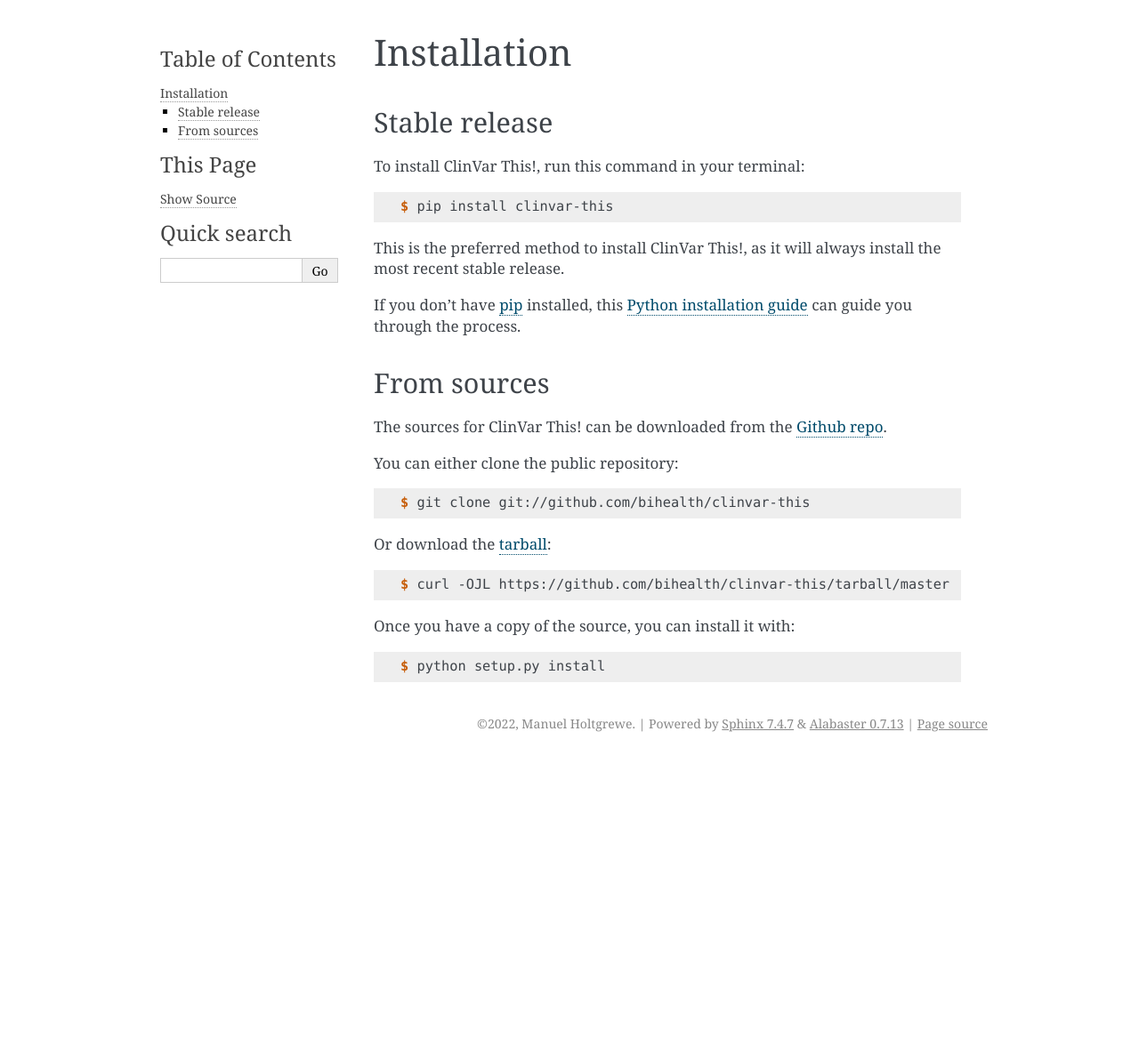
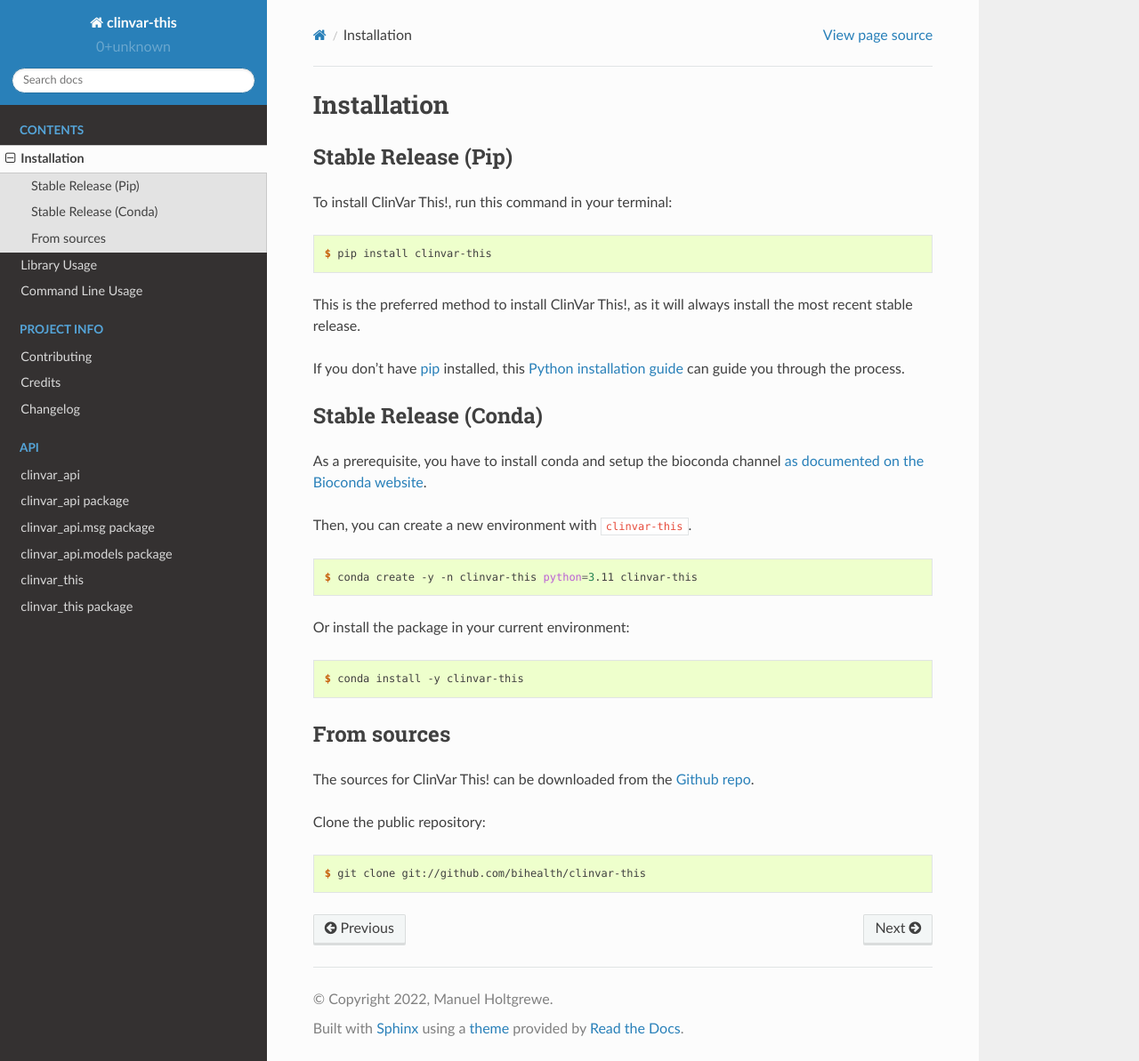
Before and after one commit to varfish-org/clinvar-this, a Sphinx documentation site: the page built from docs/installation.rst, in a window 1280 px wide and 1193 px high. Shown: the whole window at 89% size. Built offline with Sphinx 7.4.7 and the Read the Docs theme 2.0.0, drawn with Linux system fonts in a browser that asks for light colours; pages that are not in the unit, such as notebooks, are missing from menus.

Commit message:
feat: add sphinx-based documentation (#30)

```diff
--- /dev/null
+++ b/docs/clinvar_api/clinvar_api.models.rst
@@ -0,0 +1,37 @@
+clinvar\_api.models package
+===========================
+
+Submodules
+----------
+
+clinvar\_api.models.query\_response module
+------------------------------------------
+
+.. automodule:: clinvar_api.models.query_response
+   :members:
+   :undoc-members:
+   :show-inheritance:
+
+clinvar\_api.models.sub\_payload module
+---------------------------------------
+
+.. automodule:: clinvar_api.models.sub_payload
+   :members:
+   :undoc-members:
+   :show-inheritance:
+
+clinvar\_api.models.sub\_response module
+----------------------------------------
+
+.. automodule:: clinvar_api.models.sub_response
+   :members:
+   :undoc-members:
+   :show-inheritance:
+
+Module contents
+---------------
+
+.. automodule:: clinvar_api.models
+   :members:
+   :undoc-members:
+   :show-inheritance:
--- /dev/null
+++ b/docs/clinvar_api/clinvar_api.msg.rst
@@ -0,0 +1,37 @@
+clinvar\_api.msg package
+========================
+
+Submodules
+----------
+
+clinvar\_api.msg.query\_response module
+---------------------------------------
+
+.. automodule:: clinvar_api.msg.query_response
+   :members:
+   :undoc-members:
+   :show-inheritance:
+
+clinvar\_api.msg.sub\_payload module
+------------------------------------
+
+.. automodule:: clinvar_api.msg.sub_payload
+   :members:
+   :undoc-members:
+   :show-inheritance:
+
+clinvar\_api.msg.sub\_response module
+-------------------------------------
+
+.. automodule:: clinvar_api.msg.sub_response
+   :members:
+   :undoc-members:
+   :show-inheritance:
+
+Module contents
+---------------
+
+.. automodule:: clinvar_api.msg
+   :members:
+   :undoc-members:
+   :show-inheritance:
--- /dev/null
+++ b/docs/clinvar_api/clinvar_api.rst
@@ -0,0 +1,54 @@
+clinvar\_api package
+====================
+
+Subpackages
+-----------
+
+.. toctree::
+   :maxdepth: 4
+
+   clinvar_api.models
+   clinvar_api.msg
+
+Submodules
+----------
+
+clinvar\_api.client module
+--------------------------
+
+.. automodule:: clinvar_api.client
+   :members:
+   :undoc-members:
+   :show-inheritance:
+
+clinvar\_api.common module
+--------------------------
+
+.. automodule:: clinvar_api.common
+   :members:
+   :undoc-members:
+   :show-inheritance:
+
+clinvar\_api.constants module
+-----------------------------
+
+.. automodule:: clinvar_api.constants
+   :members:
+   :undoc-members:
+   :show-inheritance:
+
+clinvar\_api.exceptions module
+------------------------------
+
+.. automodule:: clinvar_api.exceptions
+   :members:
+   :undoc-members:
+   :show-inheritance:
+
+Module contents
+---------------
+
+.. automodule:: clinvar_api
+   :members:
+   :undoc-members:
+   :show-inheritance:
--- /dev/null
+++ b/docs/clinvar_api/modules.rst
@@ -0,0 +1,7 @@
+clinvar_api
+===========
+
+.. toctree::
+   :maxdepth: 4
+
+   clinvar_api
--- /dev/null
+++ b/docs/clinvar_this/clinvar_this.rst
@@ -0,0 +1,37 @@
+clinvar\_this package
+=====================
+
+Submodules
+----------
+
+clinvar\_this.cli module
+------------------------
+
+.. automodule:: clinvar_this.cli
+   :members:
+   :undoc-members:
+   :show-inheritance:
+
+clinvar\_this.exceptions module
+-------------------------------
+
+.. automodule:: clinvar_this.exceptions
+   :members:
+   :undoc-members:
+   :show-inheritance:
+
+clinvar\_this.tsv module
+------------------------
+
+.. automodule:: clinvar_this.tsv
+   :members:
+   :undoc-members:
+   :show-inheritance:
+
+Module contents
+---------------
+
+.. automodule:: clinvar_this
+   :members:
+   :undoc-members:
+   :show-inheritance:
--- /dev/null
+++ b/docs/clinvar_this/modules.rst
@@ -0,0 +1,7 @@
+clinvar_this
+============
+
+.. toctree::
+   :maxdepth: 4
+
+   clinvar_this
--- a/docs/conf.py
+++ b/docs/conf.py
@@ -32,7 +32,7 @@
 
 # Add any Sphinx extension module names here, as strings. They can be
 # extensions coming with Sphinx (named 'sphinx.ext.*') or your custom ones.
-extensions = ["sphinx.ext.autodoc", "sphinx.ext.viewcode"]
+extensions = ["sphinx.ext.autodoc", "sphinx.ext.viewcode", "sphinx_mdinclude", "sphinx_rtd_theme"]
 
 # Add any paths that contain templates here, relative to this directory.
 templates_path = ["_templates"]
@@ -65,7 +65,7 @@
 #
 # This is also used if you do content translation via gettext catalogs.
 # Usually you set "language" from the command line for these cases.
-language = None
+language = "en-US"
 
 # List of patterns, relative to source directory, that match files and
 # directories to ignore when looking for source files.
@@ -84,7 +84,7 @@
 # The theme to use for HTML and HTML Help pages.  See the documentation for
 # a list of builtin themes.
 #
-html_theme = "alabaster"
+html_theme = "sphinx_rtd_theme"
 
 # Theme options are theme-specific and customize the look and feel of a
 # theme further.  For a list of options available for each theme, see the
--- a/docs/history.rst
+++ b/docs/history.rst
@@ -1 +1 @@
-.. include:: ../HISTORY.rst
+.. mdinclude:: ../CHANGELOG.md
--- a/docs/installation.rst
+++ b/docs/installation.rst
@@ -5,8 +5,9 @@
 ============
 
 
-Stable release
---------------
+--------------------
+Stable Release (Pip)
+--------------------
 
 To install ClinVar This!, run this command in your terminal:
 
@@ -16,36 +17,37 @@
 
 This is the preferred method to install ClinVar This!, as it will always install the most recent stable release.
 
-If you don't have `pip`_ installed, this `Python installation guide`_ can guide
-you through the process.
-
-.. _pip: https://pip.pypa.io
-.. _Python installation guide: http://docs.python-guide.org/en/latest/starting/installation/
+If you don't have `pip <https://pip.pypa.io>`__ installed, this `Python installation guide <http://docs.python-guide.org/en/latest/starting/installation/>`__ can guide you through the process.
 
 
+----------------------
+Stable Release (Conda)
+----------------------
+
+As a prerequisite, you have to install conda and setup the bioconda channel `as documented on the Bioconda website <https://bioconda.github.io/index.html#usage>`__.
+
+Then, you can create a new environment with ``clinvar-this``.
+
+.. code-block:: console
+
+    $ conda create -y -n clinvar-this python=3.11 clinvar-this
+
+Or install the package in your current environment:
+
+
+.. code-block:: console
+
+    $ conda install -y clinvar-this
+
+
+------------
 From sources
 ------------
 
-The sources for ClinVar This! can be downloaded from the `Github repo`_.
+The sources for ClinVar This! can be downloaded from the `Github repo <https://github.com/bihealth/clinvar-this>`__.
 
-You can either clone the public repository:
+Clone the public repository:
 
 .. code-block:: console
 
     $ git clone git://github.com/bihealth/clinvar-this
-
-Or download the `tarball`_:
-
-.. code-block:: console
-
-    $ curl -OJL https://github.com/bihealth/clinvar-this/tarball/master
-
-Once you have a copy of the source, you can install it with:
-
-.. code-block:: console
-
-    $ python setup.py install
-
-
-.. _Github repo: https://github.com/bihealth/clinvar-this
-.. _tarball: https://github.com/bihealth/clinvar-this/tarball/master
--- a/docs/readme.rst
+++ /dev/null
@@ -1 +0,0 @@
-.. include:: ../README.rst
--- /dev/null
+++ b/docs/usage_cli.rst
@@ -0,0 +1,17 @@
+.. _usage-cli:
+
+==================
+Command Line Usage
+==================
+
+After installation, you can run ``clinvar-this``:
+
+.. code-block:: console
+
+    $ clinvar-this --help
+
+    usage: clinvar-this [-h] [--verbose]
+
+    options:
+      -h, --help  show this help message and exit
+      --verbose   Enable more verbose output
--- /dev/null
+++ b/docs/usage_library.rst
@@ -0,0 +1,11 @@
+.. _usage-library:
+
+=============
+Library Usage
+=============
+
+You will be most interested in using the API client library from the ``clinvar_api`` Python package:
+
+.. code-block:: python
+
+    import clinvar_api
```
Also changed, not shown: CONTRIBUTING.rst (+10 -28 lines), README.md (+2 -1 lines), docs/index.rst (+29 -11 lines), docs/usage.rst (deleted, +0 -7 lines), 3 other files.
